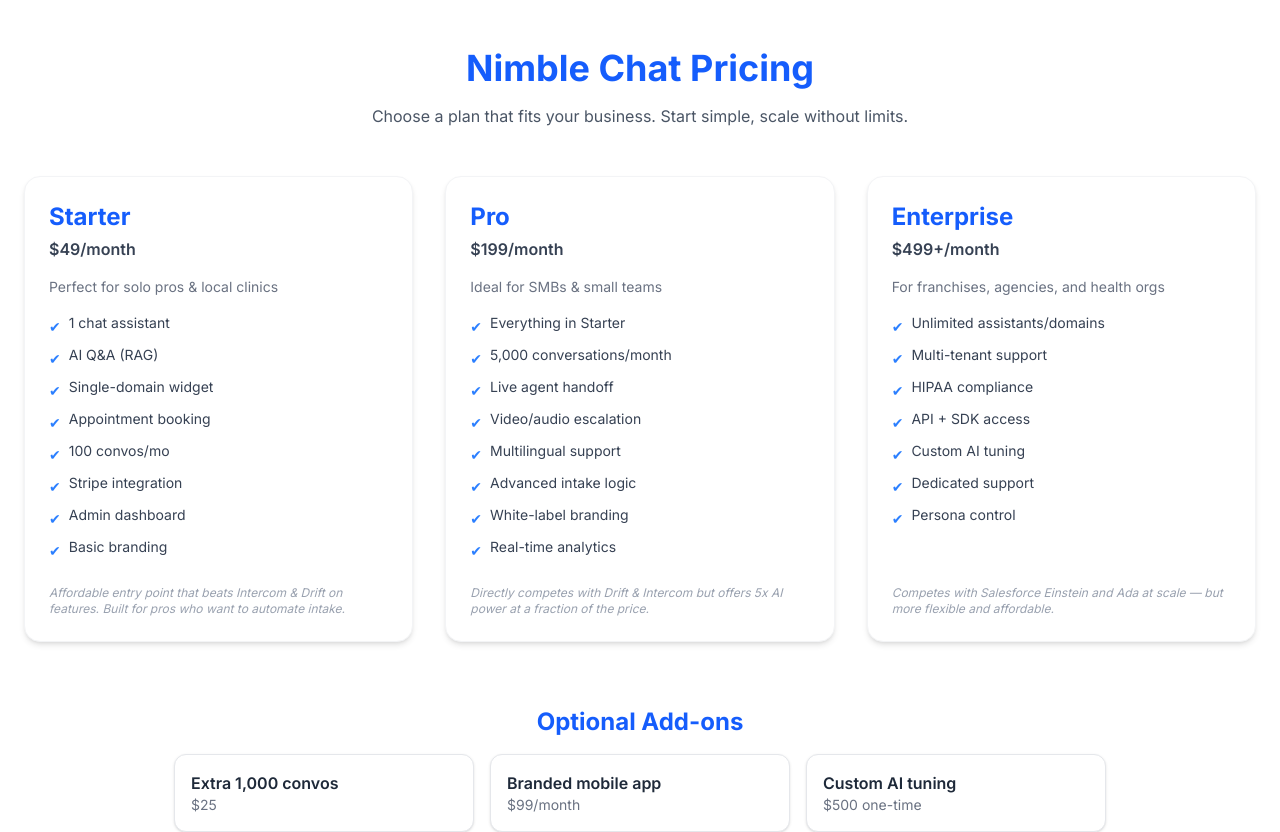
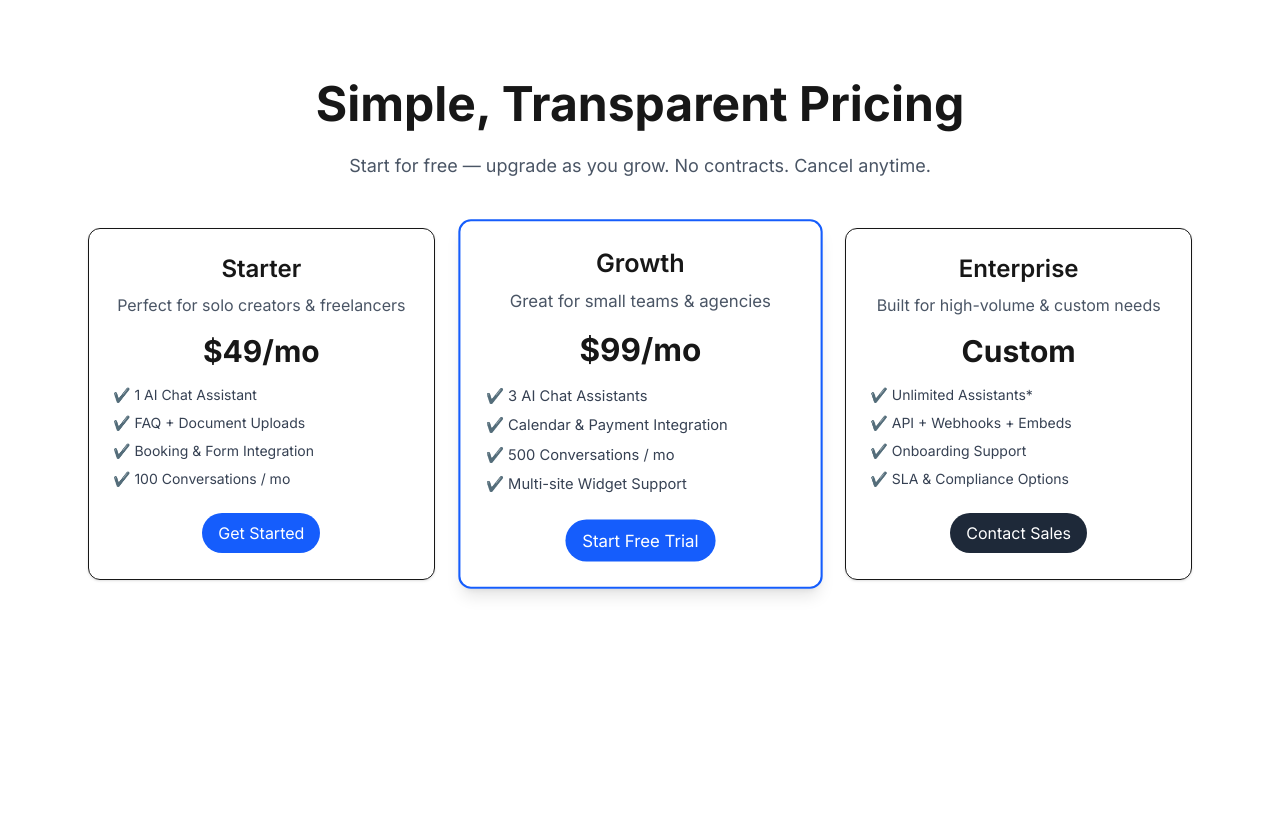
Before and after one commit to wayner22210/nimble-chat-site, a Next.js app: page /pricing in a window 1280 px wide. Shown: the top 832 px of the page. After the commit the page ends 800 px from the top, so only its background shows below. Built offline with nearby package versions, Linux system fonts and the light colour scheme.

Commit message:
Update page.tsx

```diff
--- a/src/app/pricing/page.tsx
+++ b/src/app/pricing/page.tsx
@@ -1,62 +1,71 @@
-// src/app/pricing/page.tsx
-"use client"
-
-import { siteContent } from "@/content/siteContent"
-
 export default function PricingPage() {
-  const { tiers, addOns, strategicTake } = siteContent.pricing
-
   return (
-    <div className="container mx-auto px-6 py-12">
-      <h1 className="text-4xl font-bold text-center text-blue-600 mb-4">Nimble Chat Pricing</h1>
-      <p className="text-center text-gray-600 mb-12 max-w-3xl mx-auto">
-        Choose a plan that fits your business. Start simple, scale without limits.
+    <div className="px-6 py-20 max-w-6xl mx-auto text-center">
+      <h1 className="text-4xl md:text-5xl font-bold mb-6">
+        Simple, Transparent Pricing
+      </h1>
+      <p className="text-lg text-gray-600 mb-12">
+        Start for free — upgrade as you grow. No contracts. Cancel anytime.
       </p>
 
       <div className="grid md:grid-cols-3 gap-8">
-        {tiers.map((tier) => (
-          <div
-            key={tier.name}
-            className="bg-white rounded-2xl shadow-md p-6 flex flex-col justify-between border border-gray-100"
+        {/* Starter Plan */}
+        <div className="border rounded-xl p-6 shadow hover:shadow-md transition">
+          <h2 className="text-2xl font-semibold mb-2">Starter</h2>
+          <p className="text-gray-600 mb-4">Perfect for solo creators & freelancers</p>
+          <div className="text-3xl font-bold mb-4">$49/mo</div>
+          <ul className="text-left text-sm text-gray-700 space-y-2 mb-6">
+            <li>✔️ 1 AI Chat Assistant</li>
+            <li>✔️ FAQ + Document Uploads</li>
+            <li>✔️ Booking & Form Integration</li>
+            <li>✔️ 100 Conversations / mo</li>
+          </ul>
+          <a
+            href="/signup"
+            className="bg-blue-600 hover:bg-blue-700 text-white py-2 px-4 rounded-full transition inline-block"
           >
-            <div>
-              <h2 className="text-2xl font-bold text-blue-600 mb-1">{tier.name}</h2>
-              <p className="text-gray-700 font-semibold mb-4">{tier.price}</p>
-              <p className="text-sm text-gray-500 mb-4">{tier.description}</p>
+            Get Started
+          </a>
+        </div>
 
-              <ul className="space-y-2 text-sm text-gray-700 mb-6">
-                {tier.features.map((feature, i) => (
-                  <li key={i} className="flex items-start gap-2">
-                    <span className="text-blue-500 mt-1">✔</span>
-                    <span>{feature}</span>
-                  </li>
-                ))}
-              </ul>
-            </div>
-            <p className="text-xs text-gray-400 italic">{tier.whyThisPrice}</p>
-          </div>
-        ))}
-      </div>
+        {/* Growth Plan */}
+        <div className="border-2 border-blue-600 rounded-xl p-6 shadow-lg transform scale-105">
+          <h2 className="text-2xl font-semibold mb-2">Growth</h2>
+          <p className="text-gray-600 mb-4">Great for small teams & agencies</p>
+          <div className="text-3xl font-bold mb-4">$99/mo</div>
+          <ul className="text-left text-sm text-gray-700 space-y-2 mb-6">
+            <li>✔️ 3 AI Chat Assistants</li>
+            <li>✔️ Calendar & Payment Integration</li>
+            <li>✔️ 500 Conversations / mo</li>
+            <li>✔️ Multi-site Widget Support</li>
+          </ul>
+          <a
+            href="/signup"
+            className="bg-blue-600 hover:bg-blue-700 text-white py-2 px-4 rounded-full transition inline-block"
+          >
+            Start Free Trial
+          </a>
+        </div>
 
-      <div className="mt-16">
-        <h3 className="text-2xl font-bold text-blue-600 mb-2 text-center">Optional Add-ons</h3>
-        <div className="flex flex-col sm:flex-row sm:flex-wrap justify-center gap-4 mt-4">
-          {addOns.map((addOn, i) => (
-            <div
-              key={i}
-              className="bg-white border border-gray-200 rounded-xl p-4 shadow-sm w-full sm:w-[300px]"
-            >
-              <p className="font-semibold text-gray-800">{addOn.name}</p>
-              <p className="text-sm text-gray-500">{addOn.price}</p>
-            </div>
-          ))}
+        {/* Enterprise Plan */}
+        <div className="border rounded-xl p-6 shadow hover:shadow-md transition">
+          <h2 className="text-2xl font-semibold mb-2">Enterprise</h2>
+          <p className="text-gray-600 mb-4">Built for high-volume & custom needs</p>
+          <div className="text-3xl font-bold mb-4">Custom</div>
+          <ul className="text-left text-sm text-gray-700 space-y-2 mb-6">
+            <li>✔️ Unlimited Assistants*</li>
+            <li>✔️ API + Webhooks + Embeds</li>
+            <li>✔️ Onboarding Support</li>
+            <li>✔️ SLA & Compliance Options</li>
+          </ul>
+          <a
+            href="/contact"
+            className="bg-gray-800 hover:bg-black text-white py-2 px-4 rounded-full transition inline-block"
+          >
+            Contact Sales
+          </a>
         </div>
       </div>
-
-      <div className="mt-16 max-w-4xl mx-auto text-center">
-        <h4 className="text-xl font-bold text-blue-600 mb-2">Strategic Take</h4>
-        <p className="text-gray-600 text-sm">{strategicTake}</p>
-      </div>
     </div>
-  )
+  );
 }
```
